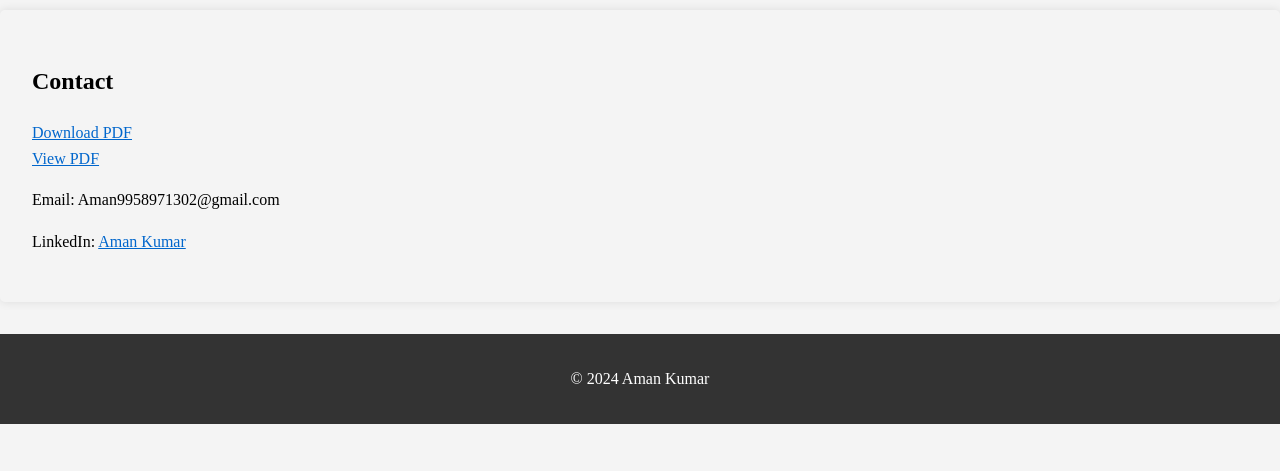
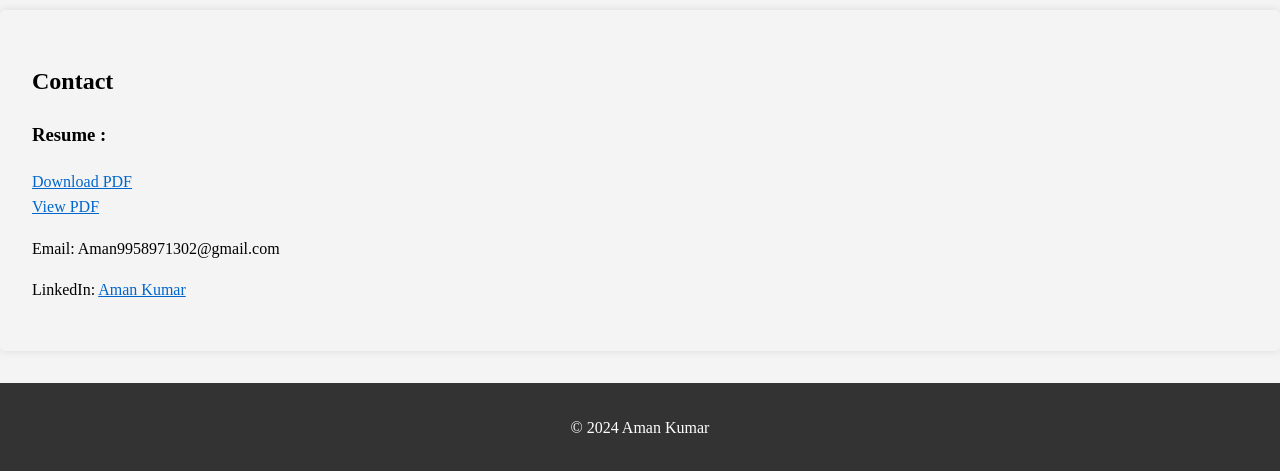
Before and after one commit to AMANXXXSINGH/frontend-dev, a plain HTML site: page index.html in a window 1280 px wide. Shown: the part 1297-1768 px from the top of the page. Before the commit the page ends 1721 px from the top, so only its background shows below. Drawn offline with Linux system fonts and the light colour scheme.

Commit message:
Update index.html

```diff
--- a/index.html
+++ b/index.html
@@ -44,6 +44,7 @@
     </section>
     <section id="contact">
         <h2>Contact</h2>
+         <h3>Resume :</h3>
         <a href="Resume-Aman-Kumar.pdf" download>Download PDF</a>
     <br>
     <a href="Resume-Aman-Kumar.pdf">View PDF</a>
```
